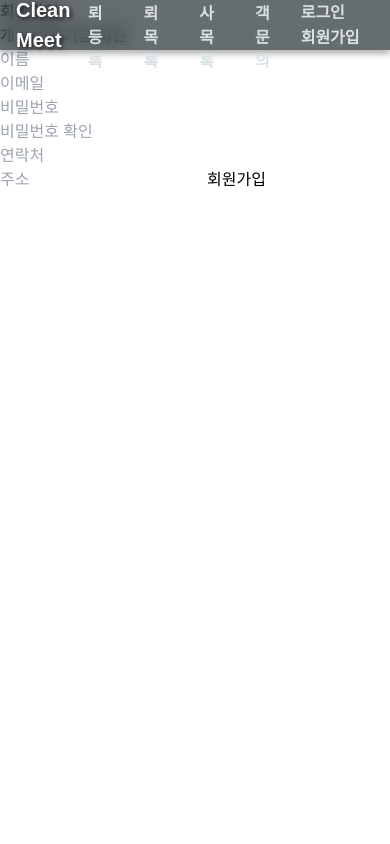
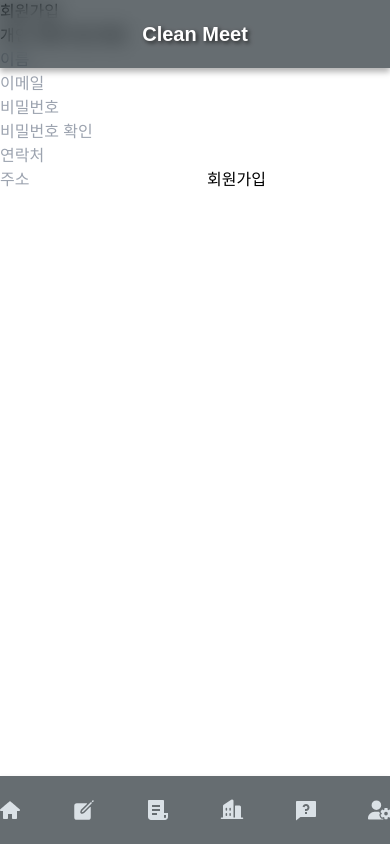
Before and after one commit to ariari12/clean-meet, a Next.js app in the folder frontend/: page /users/signup in a window 390 px wide. Built offline with nearby package versions, Linux system fonts and the light colour scheme; no server answers.

Commit message:
style: 모바일 반응형 nav style 적용

```diff
--- a/frontend/src/components/Navbar.tsx
+++ b/frontend/src/components/Navbar.tsx
@@ -1,6 +1,12 @@
 import Link from "next/link";
 import React from "react";
 import { useUser } from "../context/UserContext";
+import { TiHome } from "react-icons/ti";
+import { IoCreate } from "react-icons/io5";
+import { RiFileList3Fill } from "react-icons/ri";
+import { PiBuildingsFill } from "react-icons/pi";
+import { RiQuestionnaireFill } from "react-icons/ri";
+import { FaUserGear } from "react-icons/fa6";
 
 const Navbar = () => {
   const { user, setUser } = useUser(); // 사용자 정보
@@ -18,19 +24,19 @@ const Navbar = () => {
         </Link>
         <div className="navbar__list">
           <Link href="/request/regist" className="navbar__list--item">
-            의뢰 등록
+            의뢰등록
           </Link>
           <Link href="/request" className="navbar__list--item">
-            의뢰 목록
+            의뢰목록
           </Link>
           <Link href="/company" className="navbar__list--item">
-            회사 목록
+            회사목록
           </Link>
           <Link href="/customerInquiry" className="navbar__list--item">
-            고객 문의
+            고객문의
           </Link>
         </div>
-        <div>
+        <div className="navbar__settings">
           {user ? (
             <div className="flex items-center">
               {/* <p className="text-lg">
@@ -38,8 +44,8 @@ const Navbar = () => {
                 안녕하세요
               </p> */}
               <p className="text-lg">
-                <span className="font-bold italic text-white">{user.name}</span>님
-                안녕하세요!
+                <span className="font-bold italic text-white">{user.name}</span>
+                님 안녕하세요!
               </p>
               <button onClick={handleLogout} className="navbar__list--item">
                 로그아웃
@@ -54,12 +60,8 @@ const Navbar = () => {
             </div>
           ) : (
             <div>
-              {/* <Link
-                // href="/users/profile/personalProfile"
-                href="/users/profile"
-                className="navbar__list--item"
-              >
-                프로필
+              {/* <Link href="/admin" className="navbar__list--item">
+                관리자 페이지
               </Link> */}
               <Link href="/users/login" className="navbar__list--item">
                 로그인
@@ -71,6 +73,46 @@ const Navbar = () => {
           )}
         </div>
       </div>
+
+      <div className="navbar--mobile">
+        <div className="navbar__list">
+          <Link href="/" className="navbar__list--item">
+            <TiHome />
+            <span className="navbar__list--name">홈</span>
+          </Link>
+          <Link href="/request/regist" className="navbar__list--item">
+            <IoCreate />
+            <span className="navbar__list--name">등록</span>
+          </Link>
+          <Link href="/request" className="navbar__list--item">
+            <RiFileList3Fill />
+            <span className="navbar__list--name">의뢰목록</span>
+          </Link>
+          <Link href="/company" className="navbar__list--item">
+            <PiBuildingsFill />
+            <span className="navbar__list--name">회사목록</span>
+          </Link>
+          <Link href="/customerInquiry" className="navbar__list--item">
+            <RiQuestionnaireFill />
+            <span className="navbar__list--name">고객문의</span>
+          </Link>
+          {user ? (
+            <>
+              <Link href="/users/profile" className="navbar__list--item">
+                <FaUserGear />
+                <span className="navbar__list--name">프로필</span>
+              </Link>
+            </>
+          ) : (
+            <>
+              <Link href="/users/login" className="navbar__list--item">
+                <FaUserGear />
+                <span className="navbar__list--name">로그인</span>
+              </Link>
+            </>
+          )}
+        </div>
+      </div>
     </>
   );
 };
--- a/frontend/src/styles/globals.css
+++ b/frontend/src/styles/globals.css
@@ -93,24 +93,88 @@ body {
   color: #333;
 }
 
-/* 임시 모바일 반응형 */
-@media (max-width: 760px) {
-  .navbar {
-    height: 50px;
-    padding: 0 16px;
-  }
+.navbar--mobile {
+  display: none;
+  position: fixed;
+  bottom: 0;
+  left: 0;
+  width: 100%;
+  height: 68px;
+  background: rgba(1, 12, 19, 0.6);
+  backdrop-filter: blur(10px);
+  box-shadow: 0 4px 6px rgba(0, 0, 0, 0.3);
+  align-items: center;
+  justify-content: center;
+  padding: 0 20px;
+  z-index: 1000;
+}
 
+.navbar--mobile .navbar__list {
+  display: flex;
+  justify-content: center;
+  text-align: center;
+  padding: 20px;
+  width: 100%;
+}
+.navbar--mobile .navbar__list--item {
+  display: flex;
+  flex-direction: column;
+  gap: 5px;
+  align-items: center;
+  font-size: 20px;
+  flex: 1;
+}
+
+.navbar--mobile .navbar__list--name {
+  color: #b4bdc2;
+  font-size: 10px;
+}
+
+@media (max-width: 1000px) {
   .navbar__logo {
     font-size: 20px;
   }
+  .navbar .navbar__list {
+    font-size: 10px;
+    gap: 5px;
+  }
+  .navbar .navbar__list--item {
+    font-size: 14px;
+    padding: 8px 12px;
+  }
+}
 
-  .navbar__list {
-    gap: 10px;
+/* 모바일 반응형 */
+@media (max-width: 840px) {
+  .navbar {
+    /* height: 50px; */
+    padding: 0 16px;
+    justify-content: center;
   }
-
-  .navbar__list--item {
+  .navbar__logo {
+    font-size: 20px;
+  }
+  .navbar .navbar__list {
+    display: none;
+  }
+  .navbar .navbar__list--item {
     font-size: 16px;
     padding: 8px 12px;
+  }
+  .navbar .navbar__settings {
+    display: none;
+  }
+  .navbar--mobile {
+    display: flex;
+  }
+}
+
+@media (max-width: 620px) {
+  .navbar--mobile .navbar__list--item {
+    font-size: 24px;
+  }
+  .navbar--mobile .navbar__list--name {
+    display: none;
   }
 }
 
```
Also changed, not shown: frontend/src/components/Layout.tsx (+11 -0 lines).
